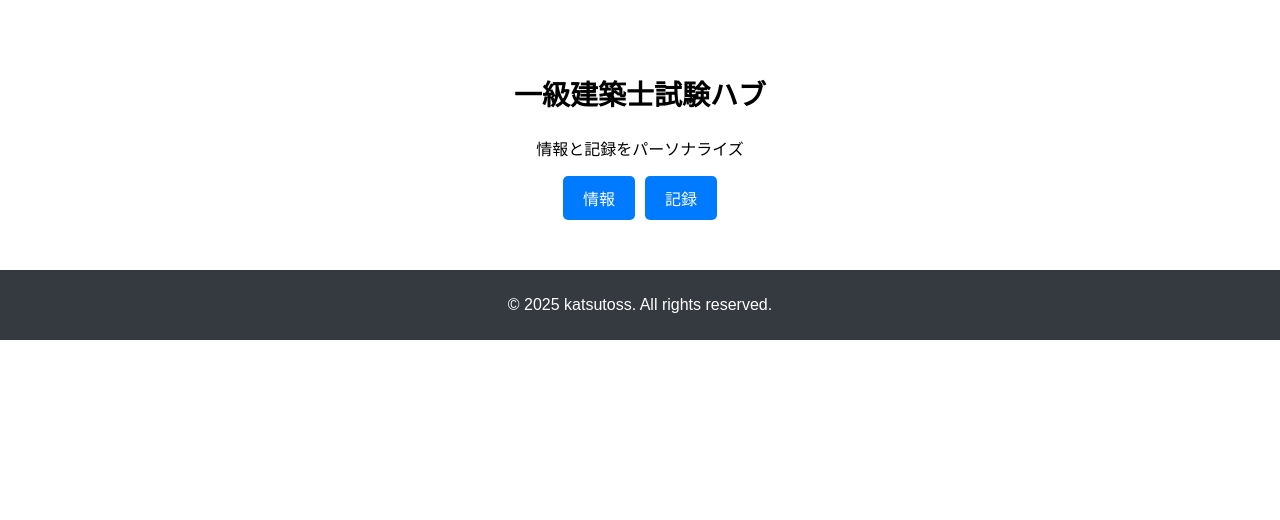
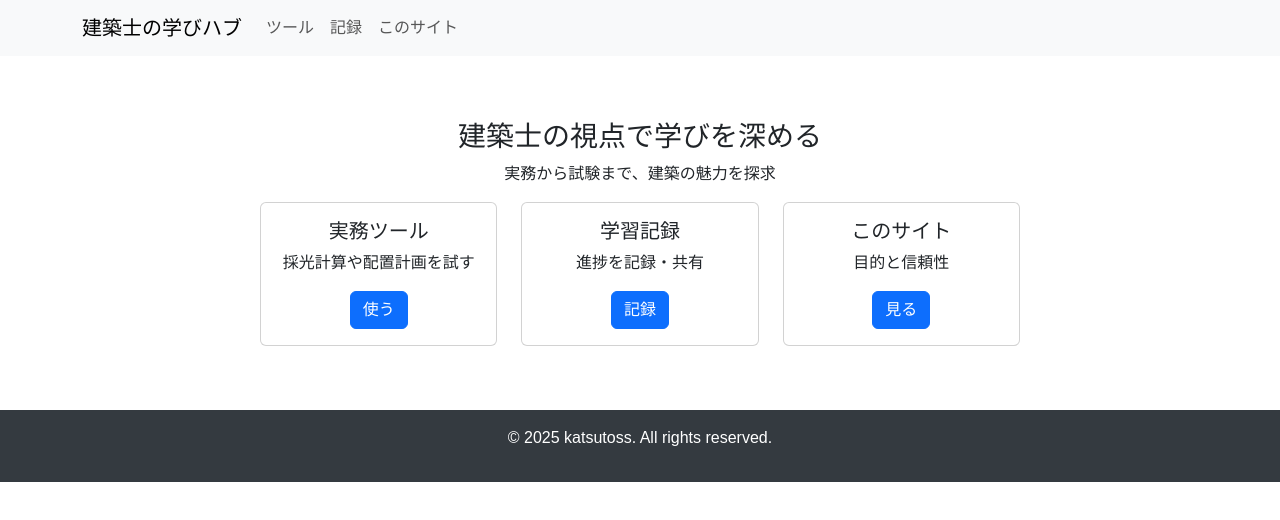
Before and after one commit to katsutoss/katsutoss.github.io, a plain HTML site: page index.html in a window 1280 px wide. Drawn offline with nearby package versions, Linux system fonts and the light colour scheme.

Commit message:
Update index.html

```diff
--- a/index.html
+++ b/index.html
@@ -3,20 +3,64 @@
 <head>
     <meta charset="UTF-8">
     <meta name="viewport" content="width=device-width, initial-scale=1.0">
-    <title>一級建築士試験ハブ</title>
+    <title>建築士の学びハブ</title>
+    <link href="https://cdn.jsdelivr.net/npm/bootstrap@5.3.0/dist/css/bootstrap.min.css" rel="stylesheet">
     <link rel="stylesheet" href="css/style.css">
 </head>
 <body>
-    <div class="hero">
-        <h2>一級建築士試験ハブ</h2>
-        <p>情報と記録をパーソナライズ</p>
-        <div class="button-group">
-            <a href="info.html" class="action-btn">情報</a>
-            <a href="record.html" class="action-btn">記録</a>
+    <nav class="navbar navbar-expand-lg navbar-light bg-light">
+        <div class="container">
+            <a class="navbar-brand" href="index.html">建築士の学びハブ</a>
+            <button class="navbar-toggler" type="button" data-bs-toggle="collapse" data-bs-target="#navbarNav">
+                <span class="navbar-toggler-icon"></span>
+            </button>
+            <div class="collapse navbar-collapse" id="navbarNav">
+                <ul class="navbar-nav">
+                    <li class="nav-item"><a class="nav-link" href="tools.html">ツール</a></li>
+                    <li class="nav-item"><a class="nav-link" href="record.html">記録</a></li>
+                    <li class="nav-item"><a class="nav-link" href="about.html">このサイト</a></li>
+                </ul>
+            </div>
+        </div>
+    </nav>
+    <div class="container mt-4">
+        <div class="hero text-center">
+            <h2>建築士の視点で学びを深める</h2>
+            <p>実務から試験まで、建築の魅力を探求</p>
+            <div class="row">
+                <div class="col-md-4">
+                    <div class="card">
+                        <div class="card-body">
+                            <h5 class="card-title">実務ツール</h5>
+                            <p class="card-text">採光計算や配置計画を試す</p>
+                            <a href="tools.html" class="btn btn-primary">使う</a>
+                        </div>
+                    </div>
+                </div>
+                <div class="col-md-4">
+                    <div class="card">
+                        <div class="card-body">
+                            <h5 class="card-title">学習記録</h5>
+                            <p class="card-text">進捗を記録・共有</p>
+                            <a href="record.html" class="btn btn-primary">記録</a>
+                        </div>
+                    </div>
+                </div>
+                <div class="col-md-4">
+                    <div class="card">
+                        <div class="card-body">
+                            <h5 class="card-title">このサイト</h5>
+                            <p class="card-text">目的と信頼性</p>
+                            <a href="about.html" class="btn btn-primary">見る</a>
+                        </div>
+                    </div>
+                </div>
+            </div>
         </div>
     </div>
-    <footer class="site-footer">
+    <footer class="site-footer text-center mt-4 py-3">
         <p>© 2025 katsutoss. All rights reserved.</p>
     </footer>
+    <script src="https://cdn.jsdelivr.net/npm/bootstrap@5.3.0/dist/js/bootstrap.bundle.min.js"></script>
 </body>
 </html>
```
